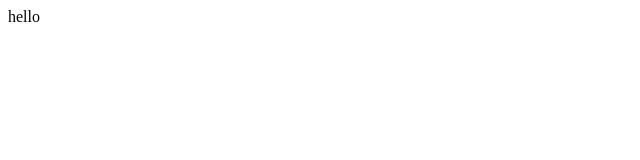
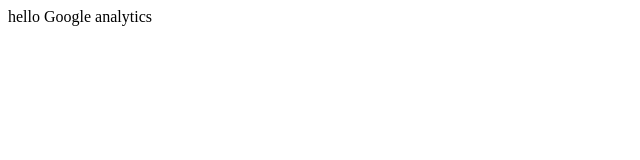
Before and after one commit to irikras/Web-project, a plain HTML site: page index.html in a window 1280 px wide. Shown: the whole page, without its empty margins (0-640 px from the left). Drawn offline with Linux system fonts and the light colour scheme.

Commit message:
Google Analytics

```diff
--- a/index.html
+++ b/index.html
@@ -1,3 +1,4 @@
 <body>
     hello
+    Google analytics
 </body>
```
